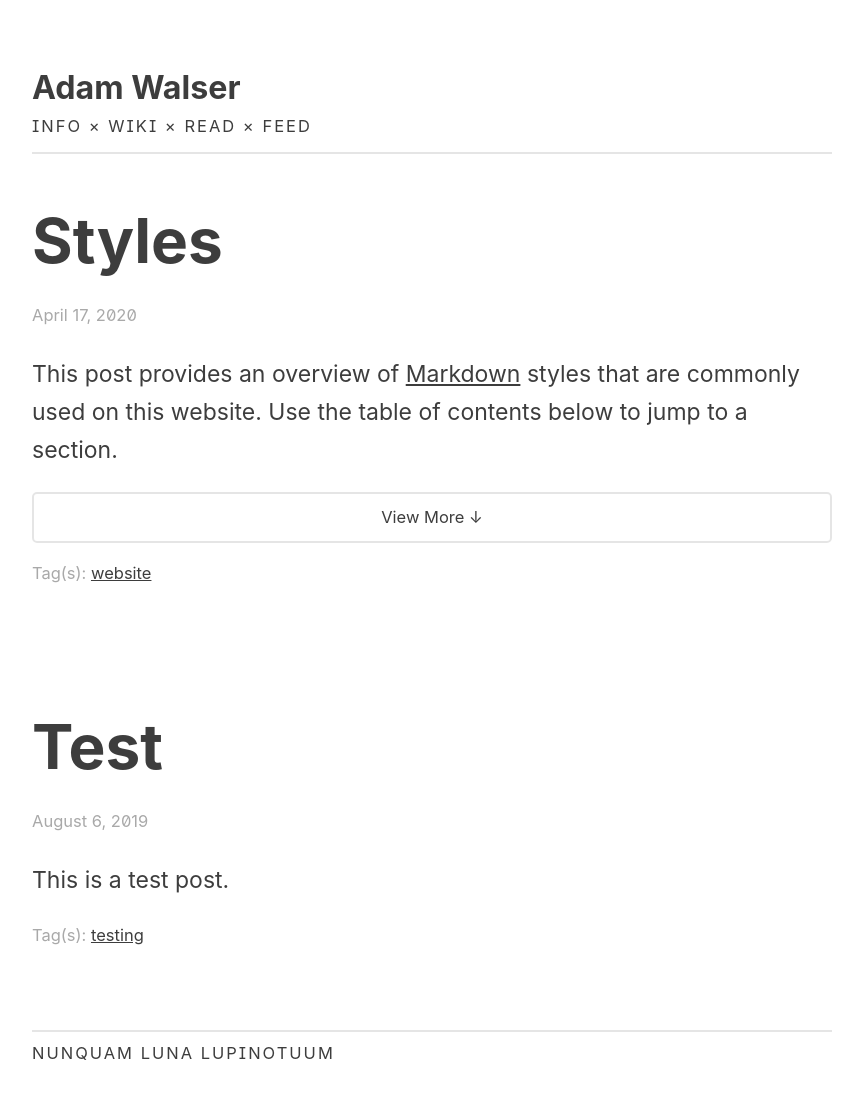
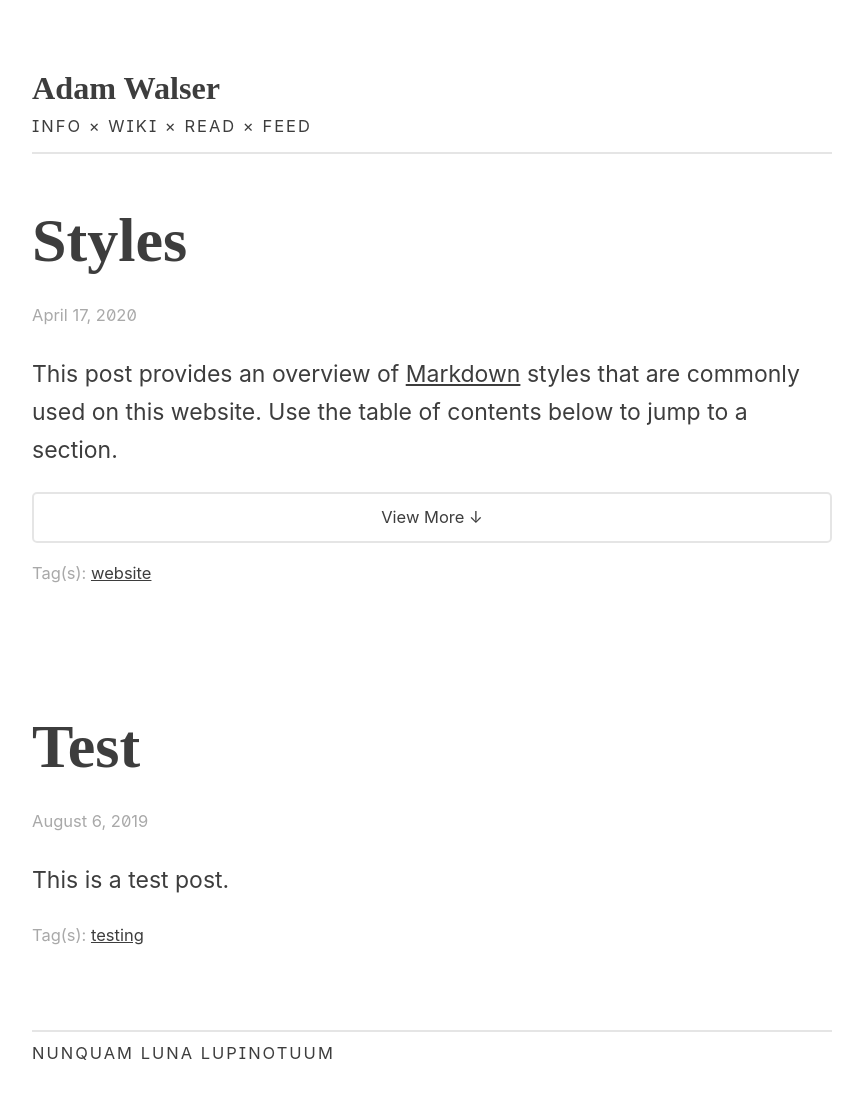
Before and after one commit to ajpwalser/ajpwalser.github.io, a Jekyll site: the page built from index.html, in a window 1280 px wide. Shown: the whole page, without its empty margins (208-1071 px from the left). Built offline with Jekyll 4.4.1, drawn with Linux system fonts in a browser that asks for light colours; some web fonts are replaced; the list of posts is cut into pages by our own code.

Commit message:
Update style.css

```diff
--- a/css/style.css
+++ b/css/style.css
@@ -90,6 +90,14 @@ a:active {
 }
 
 /* Headings */
+
+h1,
+h2,
+h3,
+h4,
+.header {
+	font-family: 'YoungSerif', serif;
+}
 
 h1 {
 	font-size: 3.2em;
```
